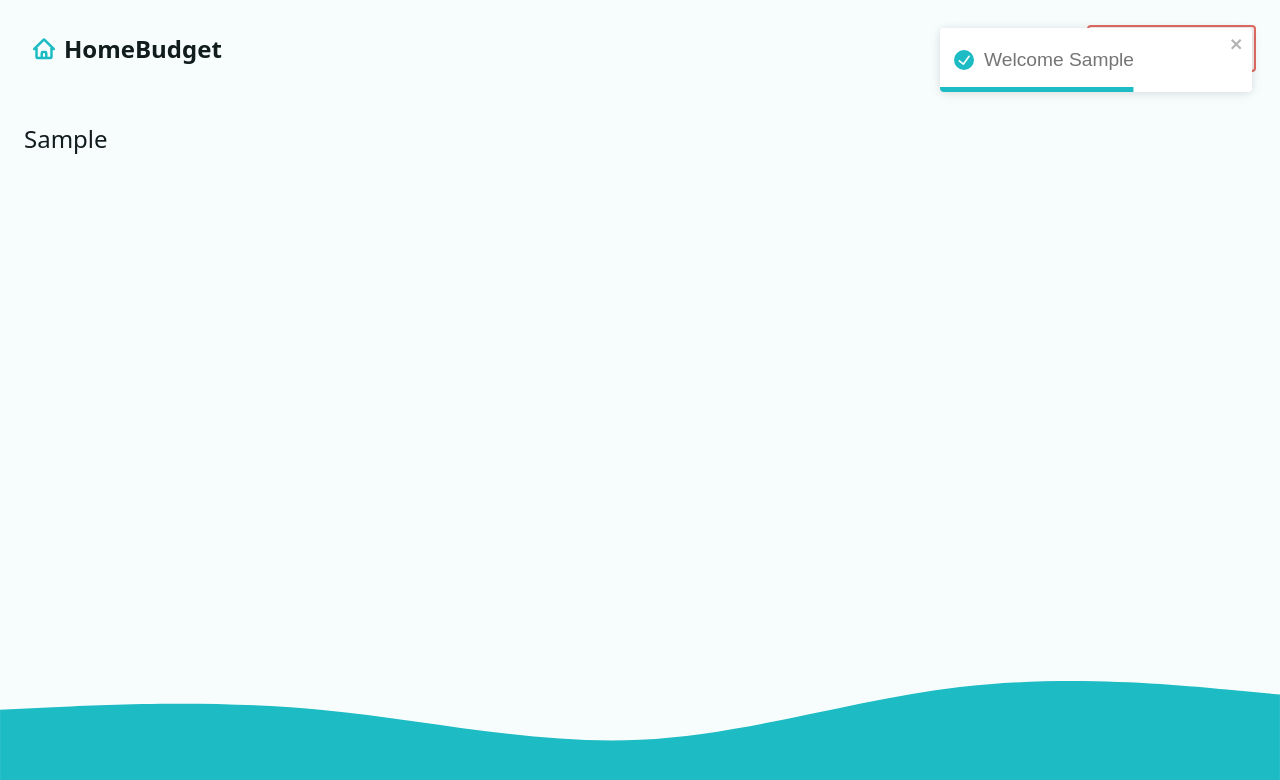
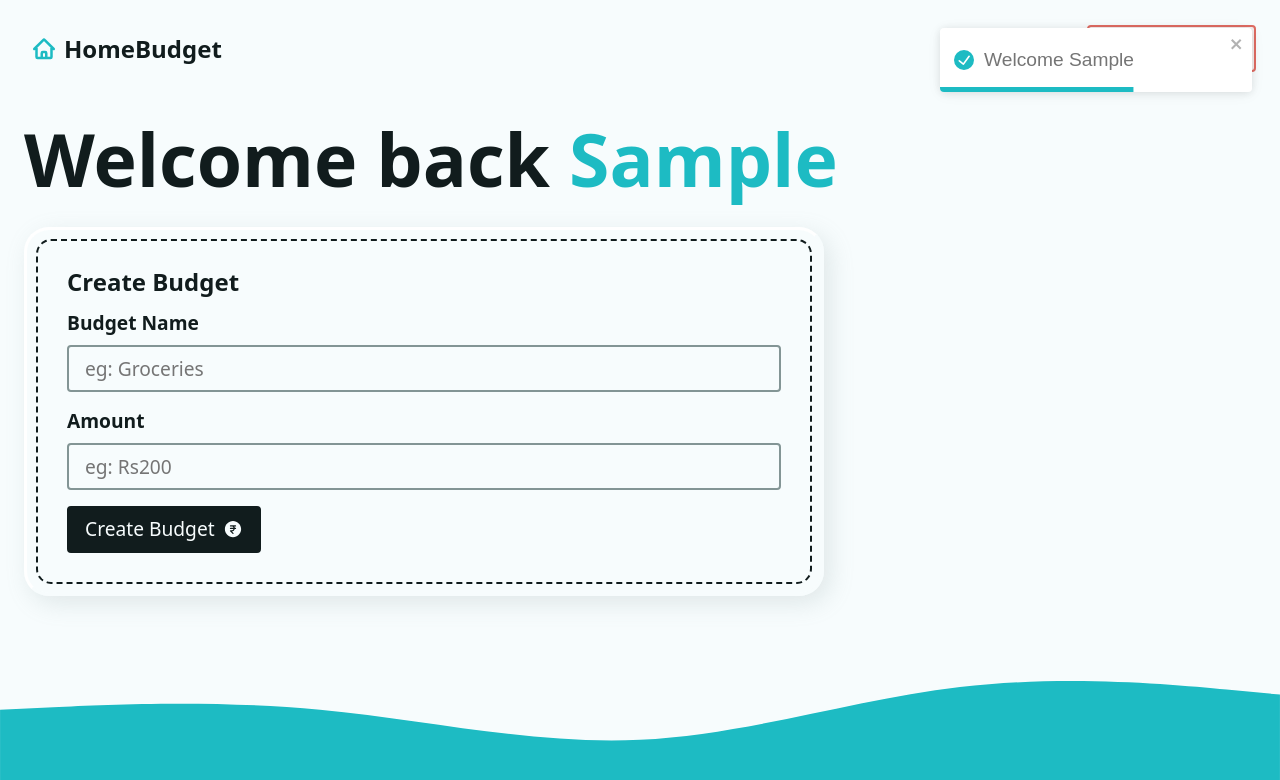
Before and after one commit to AbbasRuder/Budget-App, a React (Vite) app: page / in a window 1280 px wide. Both pictures are taken after typing "Sample" into the empty fields and a click on the button "Create Account". Shown: the top 780 px of the page. Built offline with nearby package versions, Linux system fonts and the light colour scheme.

Commit message:
UI: Create Budget

```diff
--- /dev/null
+++ b/src/components/AddBudgetForm.jsx
@@ -0,0 +1,44 @@
+import { CurrencyRupeeIcon } from '@heroicons/react/24/solid'
+import React from 'react'
+import { Form } from 'react-router-dom'
+
+export default function AddBudgetForm() {
+    return (
+        <div className="form-wrapper">
+            <h2 className="h3">
+                Create Budget
+            </h2>
+            <Form
+                method='post'
+                className='grid-sm'
+            >
+                <div className="grid-xs">
+                    <label htmlFor="newBudget">Budget Name</label>
+                    <input
+                        type="text"
+                        name='newBudget'
+                        id='newBudget'
+                        placeholder='eg: Groceries'
+                        required
+                    />
+                </div>
+                <div className="grid-xs">
+                    <label htmlFor="newBudgetAmount">Amount</label>
+                    <input
+                        type="number"
+                        step="0.1"
+                        name='newBudgetAmount'
+                        id='newBudgetAmount'
+                        placeholder='eg: Rs200'
+                        required
+                        inputMode='decimal'
+                    />
+                </div>
+                <button className='btn btn--dark'>
+                    <span>Create Budget</span>
+                    <CurrencyRupeeIcon width={20} />
+                </button>
+            </Form>
+        </div>
+    )
+}
--- a/src/pages/Dashboard.jsx
+++ b/src/pages/Dashboard.jsx
@@ -6,21 +6,35 @@
 
 // - components
 import Intro from "../components/Intro"
+import AddBudgetForm from "../components/AddBudgetForm"
 
 
 export const dashboardLoader = () => {
   const username = fetchData("username")
-  return { username }
+  const budget = fetchData("budget")
+  return { username, budget }
 }
 
 
 export default function Dashboard() {
   // - receive data from the loader
-  const { username } = useLoaderData()
+  const { username, budget } = useLoaderData()
 
   return (
     <>
-      {username ? <p>{ username }</p> : <Intro />}
+      {username ? (
+        <div className="dashboard">
+          <h1>Welcome back <span className="accent">{username}</span></h1>
+          <div className="grid-sm">
+            {/* {budget ? () : ()} */}
+            <div className="grid-lg">
+              <div className="flex lg">
+                <AddBudgetForm />
+              </div>
+            </div>
+          </div>
+        </div>
+      ) : <Intro />}
     </>
   )
 }
```
